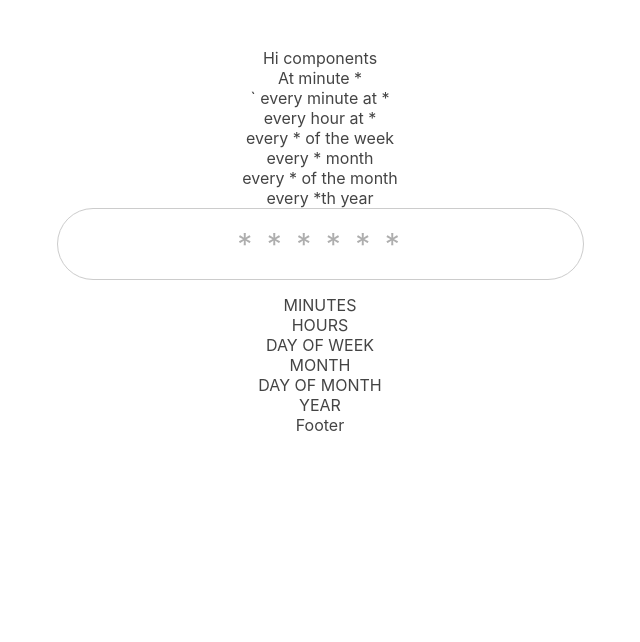
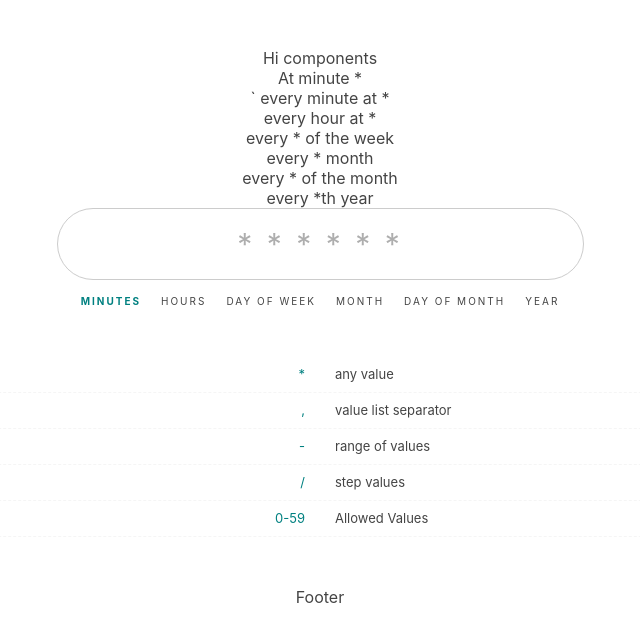
Before and after one commit to BlackBinary/aws-cron, a Svelte app: page / in a window 1280 px wide. Shown: the top 642 px of the page, without its empty margins (360-1000 px from the left). Built offline with nearby package versions, Linux system fonts and the light colour scheme.

Commit message:
added some frontend stuff

```diff
--- a/src/components/cronchecker.svelte
+++ b/src/components/cronchecker.svelte
@@ -15,6 +15,88 @@
     }
 
     $: timevalue = hour && hour !== '*' ? `At ${formatTime(hour)}:${formatTime(minute)}` : `At minute ${minute}`;
+
+    let type = 'MINUTES';
+    function caretPosition(e) {
+      let caretPosition = e.target.selectionStart;
+
+      if(caretPosition <= minute.length) {
+        type = 'MINUTES';
+      } else if (caretPosition >= (minute.length + 1) && caretPosition <= (hour.length + minute.length + 1)) {
+        type = 'HOURS';
+      } else if (caretPosition >= (hour.length + minute.length + 2) && caretPosition <= (hour.length + minute.length + dayOfWeek.length + 2)) {
+        type = 'DAY-OF-WEEK';
+      } else if (caretPosition >= (hour.length + minute.length + dayOfWeek.length + 3) && caretPosition <= (hour.length + minute.length + dayOfWeek.length + month.length + 3)) {
+        type = 'MONTH';
+      } else if (caretPosition >= (hour.length + minute.length + dayOfWeek.length + month.length + 4) && caretPosition <= (hour.length + minute.length + dayOfWeek.length + month.length + dayOfMonth.length + 4)) {
+        type = 'DAY-OF-MONTH';
+      } else if (caretPosition >= (hour.length + minute.length + dayOfWeek.length + month.length + dayOfMonth.length + 5) && caretPosition <= (hour.length + minute.length + dayOfWeek.length + month.length + dayOfMonth.length + year.length + 5)) {
+        type = 'YEAR';
+      }
+    };
+
+    let specList: array = [
+      {
+        char: '*',
+        desc: 'any value',
+        type: ['MINUTES', 'HOURS', 'DAY-OF-WEEK', 'MONTH', 'DAY-OF-MONTH', 'YEAR'],
+      },
+      {
+        char: ',',
+        desc: 'value list separator',
+        type: ['MINUTES', 'HOURS', 'DAY-OF-WEEK', 'MONTH', 'DAY-OF-MONTH', 'YEAR'],
+      },
+      {
+        char: '-',
+        desc: 'range of values',
+        type: ['MINUTES', 'HOURS', 'DAY-OF-WEEK', 'MONTH', 'DAY-OF-MONTH', 'YEAR'],
+      },
+      {
+        char: '/',
+        desc: 'step values',
+        type: ['MINUTES', 'HOURS', 'DAY-OF-WEEK', 'MONTH', 'DAY-OF-MONTH', 'YEAR'],
+      },
+      {
+        char: '0-59',
+        desc: 'Allowed Values',
+        type: ['MINUTES'],
+      },
+      {
+        char: '0-23',
+        desc: 'Allowed Values',
+        type: ['HOURS'],
+      },
+      {
+        char: '1-31',
+        desc: 'Allowed Values',
+        type: ['DAY-OF-MONTH'],
+      },
+      {
+        char: '1-12',
+        desc: 'Allowed Values',
+        type: ['MONTH'],
+      },
+      {
+        char: 'JAN-DEC',
+        desc: 'Alternative Single Values',
+        type: ['MONTH'],
+      },
+      {
+        char: '0-6',
+        desc: 'Allowed Values',
+        type: ['DAY-OF-WEEK'],
+      },
+      {
+        char: 'SUN-SAT',
+        desc: 'Alternative Single Values',
+        type: ['DAY-OF-WEEK'],
+      },
+      {
+        char: '7',
+        desc: 'Sunday (non standard)',
+        type: ['DAY-OF-WEEK'],
+      },
+    ];
 </script>
 
 <main>
@@ -25,30 +107,47 @@
     every {month} month<br>
     every {dayOfMonth} of the month<br>
     every {year}th year<br>
-    <input bind:value={cron}>
+    <input bind:value={cron} on:keyup={(e) => caretPosition(e)} on:click={(e) => caretPosition(e)}>
     <div class="types">
         <div class="type">
-          MINUTES
+          <span class="{type === 'MINUTES' ? 'active' : ''}">MINUTES</span>
         </div>
         <div class="type">
-          HOURS
+          <span class="{type === 'HOURS' ? 'active' : ''}">HOURS</span>
         </div>
         <div class="type">
-          DAY OF WEEK
+          <span class="{type === 'DAY-OF-WEEK' ? 'active' : ''}">DAY OF WEEK</span>
+
         </div>
         <div class="type">
-          MONTH
+          <span class="{type === 'MONTH' ? 'active' : ''}">MONTH</span>
         </div>
         <div class="type">
-          DAY OF MONTH
+          <span class="{type === 'DAY-OF-MONTH' ? 'active' : ''}"> DAY OF MONTH</span>
         </div>
         <div class="type">
-          YEAR
+          <span class="{type === 'YEAR' ? 'active' : ''}">YEAR</span>
         </div>
+    </div>
+    <div class="type-specs">
+        <ul>
+          {#each specList as item}
+            {#if item.type.includes(type)}
+              <li>
+                <span class="char">{item.char}</span>
+                <span class="desc">{item.desc}</span>
+              </li>
+            {/if}
+          {/each}
+        </ul>
     </div>
 </main>
 
 <style lang="scss">
+* {
+  box-sizing: border-box;
+}
+
 main {
   text-align: center;
 }
@@ -63,4 +162,59 @@ input {
   outline: none;
   color: #aeaeae;
 }
+
+.types {
+  display: flex;
+  align-items: center;
+  justify-content: center;
+
+  .type {
+    padding: 0 10px;
+    font-size: 10px;
+    letter-spacing: 2px;
+    .active {
+      color:#008080;
+      font-weight: bold;
+      transition: all 0.2 ease;
+    }
+  }
+}
+
+.type-specs {
+  width: 100%;
+  padding: 50px;
+  box-sizing: border-box;
+  font-size: 13px;
+
+  ul {
+    list-style: none;
+    width: 100%;
+    display: block;
+    margin: 0;
+    padding: 0;
+
+    li {
+      display: flex;
+      width: 100%;
+      line-height: 35px;
+      border-bottom: 1px dashed #f5f5f5;
+    }
+
+    .char {
+      color: #008080;
+      display: block;
+      width: 50%;
+      padding-right: 15px;
+      text-align: right;
+    }
+
+    .desc {
+      display: block;
+      width: 50%;
+      padding-left: 15px;
+      text-align: left;
+    }
+  }
+}
+
 </style>
```
